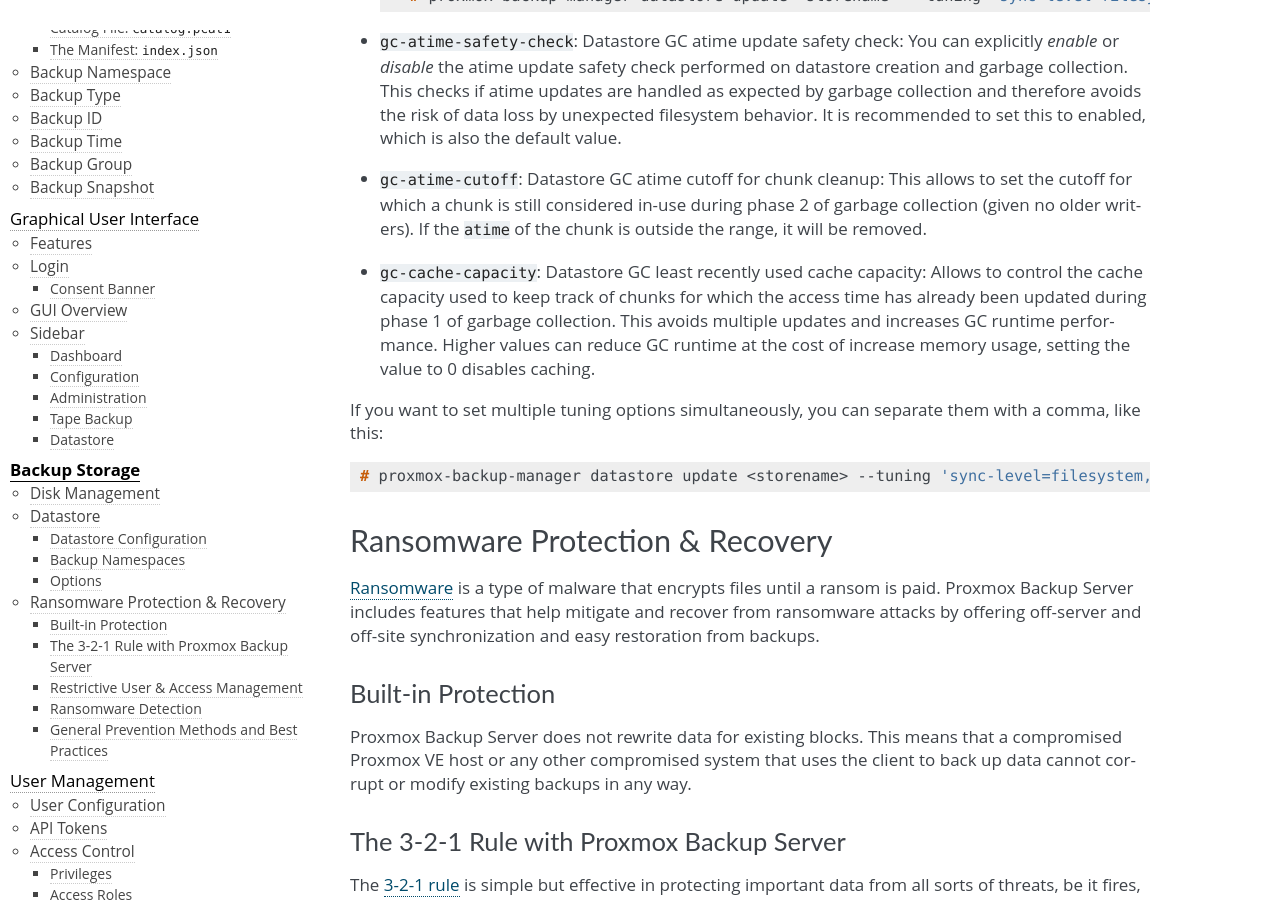
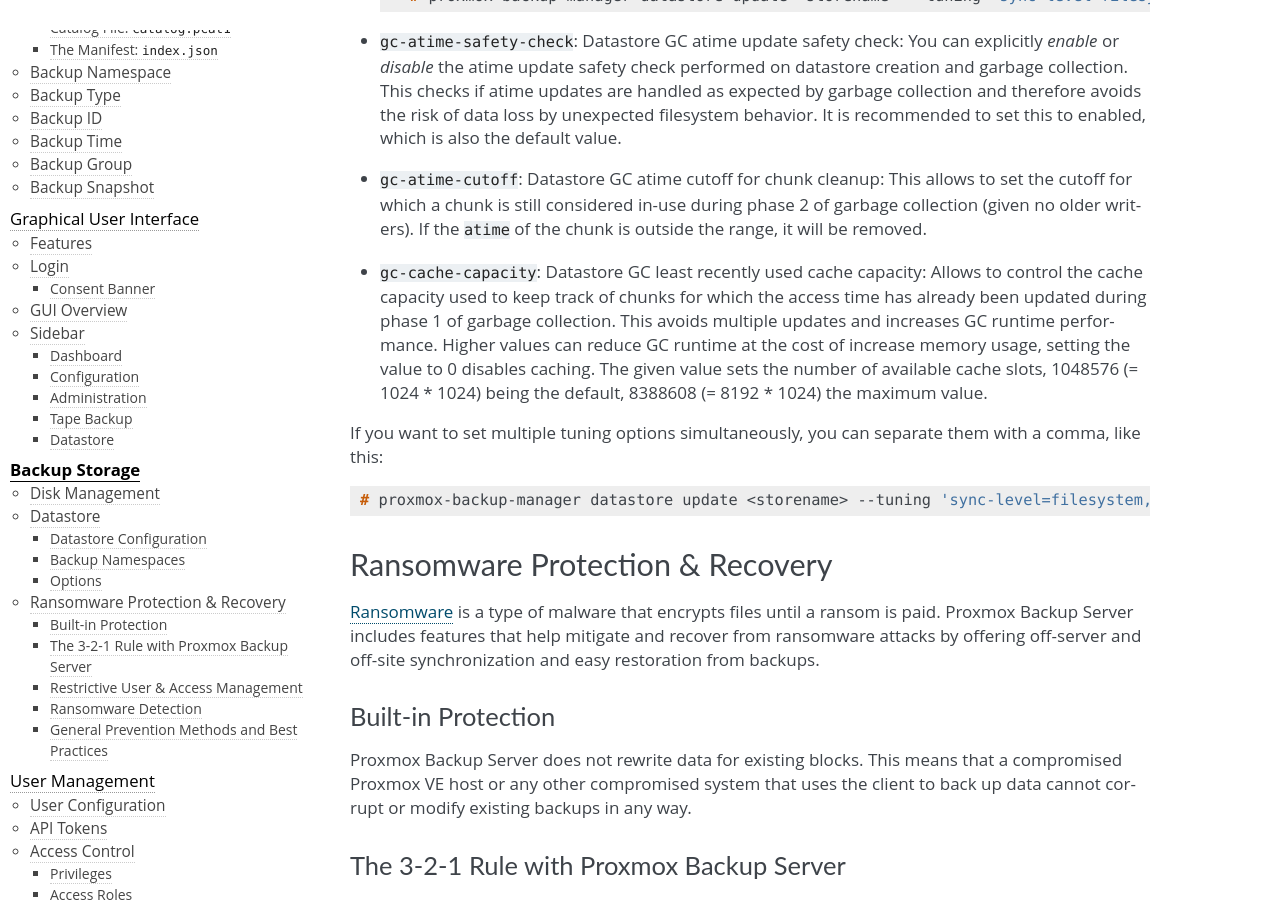
Before and after one commit to rikka-chunibyo/PBS-X, a Sphinx documentation site: the page built from docs/storage.rst, in a window 1280 px wide and 900 px high, scrolled down 7858 px. Built offline with Sphinx 7.4.7, drawn with Linux system fonts in a browser that asks for light colours.

Commit message:
docs: tuning: list default and maximum values for `gc-cache-capacity`
Explicitly mention that the value sets the available cache slots and
not only mention the value being set to 0 disables the cache, but
rather give also the default and maximum values.

Reported in the community forum:
https://forum.proxmox.com/threads/164869/post-771224

Signed-off-by: Christian Ebner <c.ebner@proxmox.com>

```diff
--- a/docs/storage.rst
+++ b/docs/storage.rst
@@ -456,7 +456,9 @@ There are some tuning related options for the datastore that are more advanced:
   the access time has already been updated during phase 1 of garbage collection.
   This avoids multiple updates and increases GC runtime performance. Higher
   values can reduce GC runtime at the cost of increase memory usage, setting the
-  value to 0 disables caching.
+  value to 0 disables caching. The given value sets the number of available
+  cache slots, 1048576 (= 1024 * 1024) being the default, 8388608 (= 8192 *
+  1024) the maximum value.
 
 If you want to set multiple tuning options simultaneously, you can separate them
 with a comma, like this:
```
